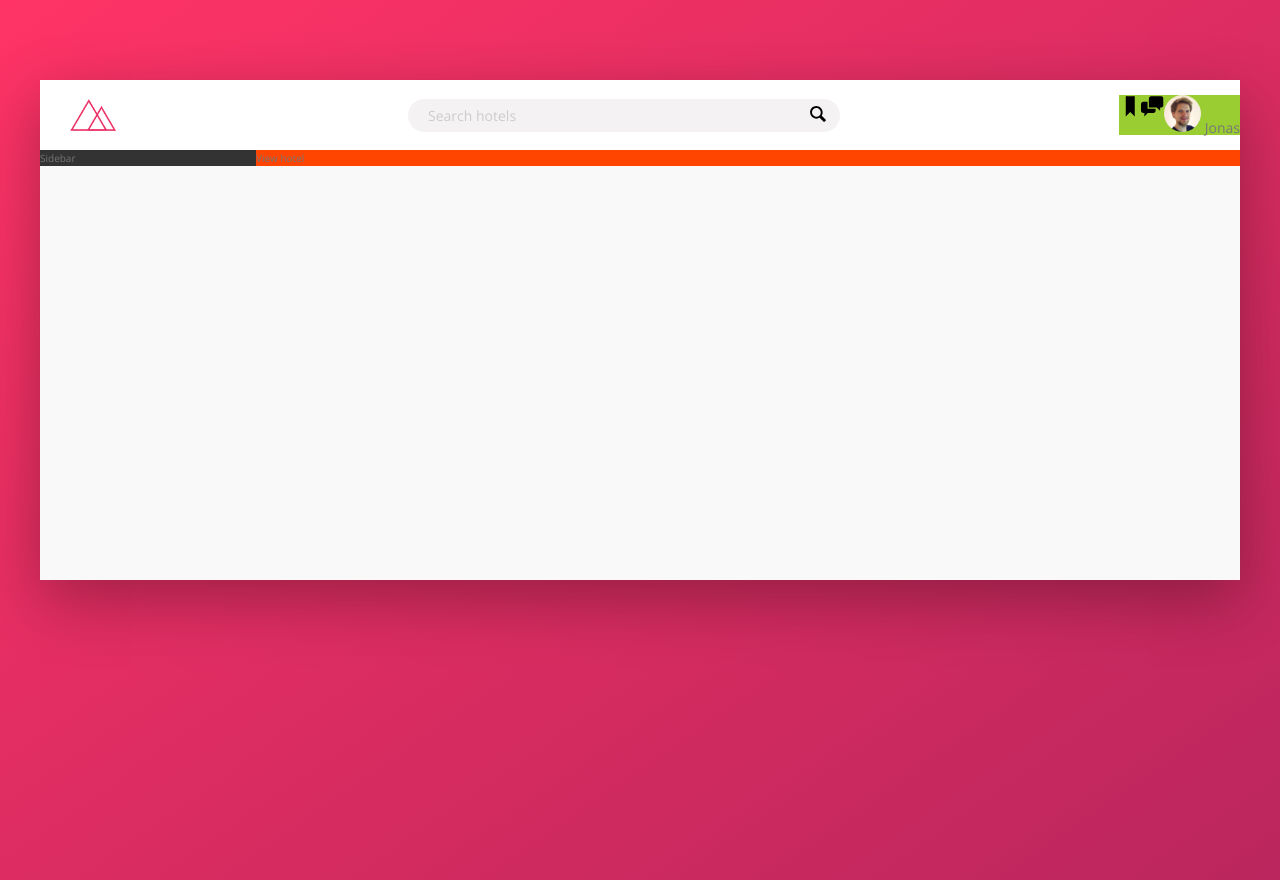
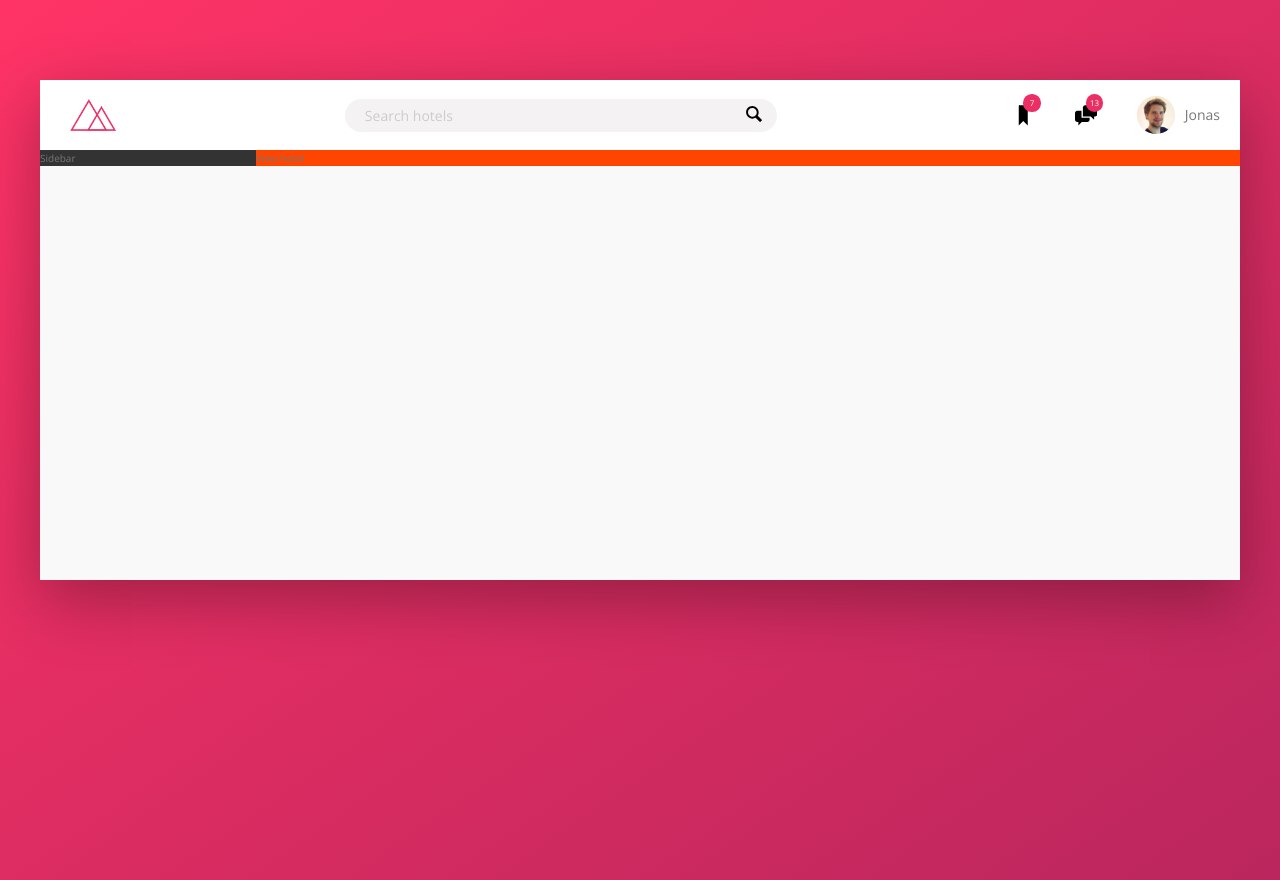
Before and after one commit to eugenekhristo/advanced-sass-css, a website: page Trillo/index.html in a window 1280 px wide. Drawn offline with nearby package versions, Linux system fonts and the light colour scheme.

Commit message:
Add user-nav styling

```diff
--- a/Trillo/index.html
+++ b/Trillo/index.html
@@ -31,14 +31,14 @@
           <div class="user-nav__icon-box">
             <svg class="user-nav__icon">
               <use xlink:href="./img/sprite.svg#icon-bookmark"></use>
-              <span class="user-nav__notification"></span>
+              <span class="user-nav__notification">7</span>
             </svg>
           </div>
 
           <div class="user-nav__icon-box">
             <svg class="user-nav__icon">
               <use xlink:href="./img/sprite.svg#icon-chat"></use>
-              <span class="user-nav__notification"></span>
+              <span class="user-nav__notification">13</span>
             </svg>
           </div>
 
--- a/Trillo/sass/_components.scss
+++ b/Trillo/sass/_components.scss
@@ -52,11 +52,38 @@
 }
 
 .user-nav {
+  align-self: stretch;
   display: flex;
-  background-color: yellowgreen;
+
+  & > * {
+    padding: 0 2rem;
+    transition: .2s;
+    display: flex;
+    align-items: center;
+
+    &:hover {
+      cursor: pointer;
+      background-color: var(--color-grey-light-2);
+    }
+  }
 
   &__icon-box {
+    position: relative;
+  }
 
+  &__notification {
+    font-size: .8rem;
+    width: 1.75rem;
+    height: 1.75rem;
+    border-radius: 50%;
+    background-color: var(--color-primary);
+    color: #fff;
+    position: absolute;
+    top: 1.4rem;
+    right: 1.4rem;
+    display: flex;
+    justify-content: center;
+    align-items: center;
   }
 
   &__icon {
@@ -64,16 +91,10 @@
     width: 2.25rem;
   }
 
-  &__user {
-
-  }
-
   &__user-photo {
     height: 3.75rem;
     border-radius: 50%;
+    margin-right: 1rem;
   }
 
-  &__username {
-
-  }
 }
```
Also changed, not shown: Trillo/css/style.css.
